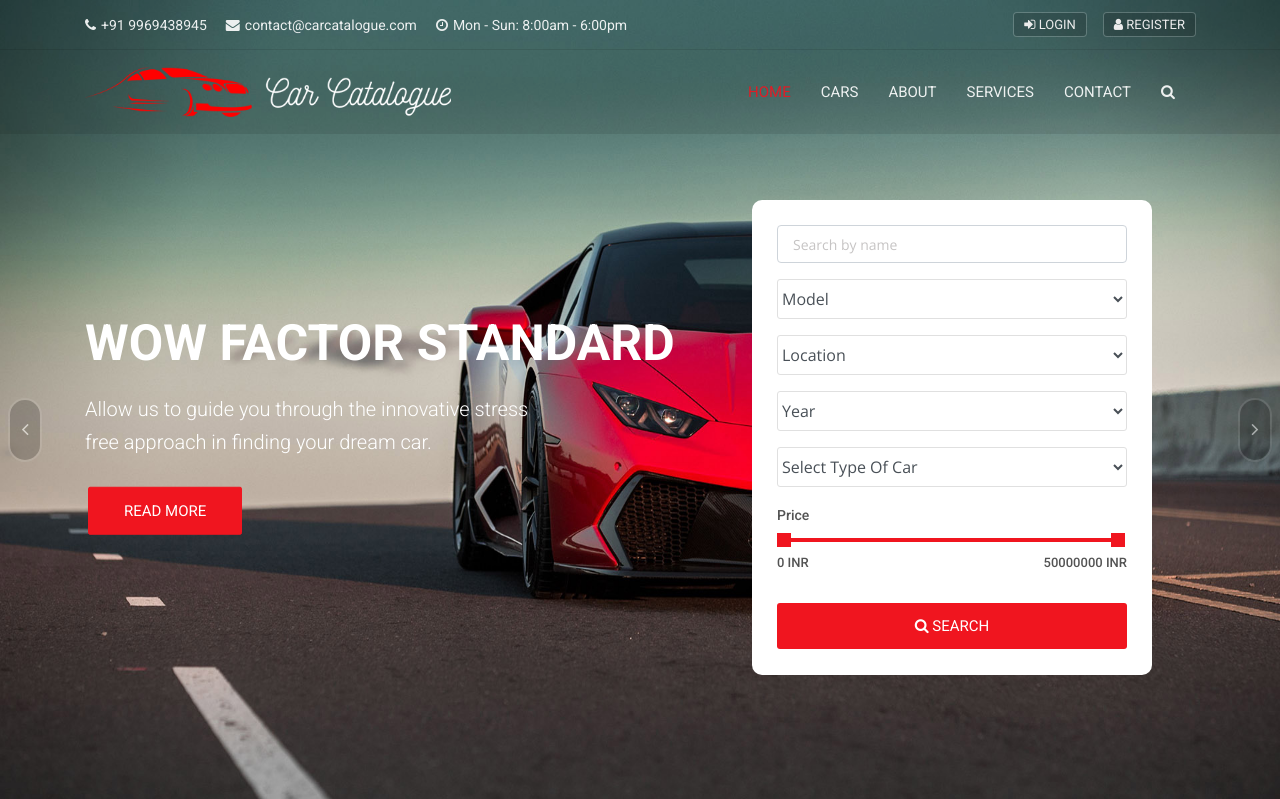
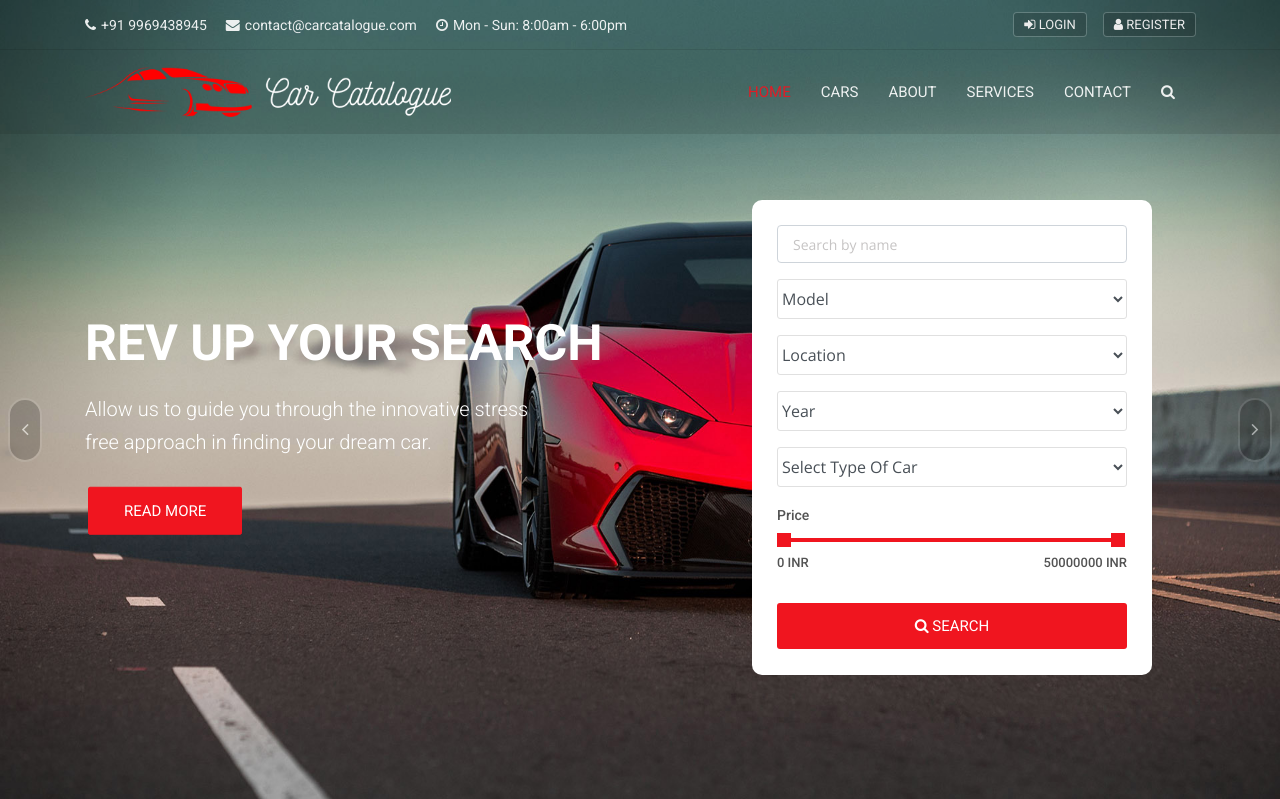
Before and after one commit to jagtap-suraj/CarCatalogue, a Django app: page / in a window 1280 px wide. Shown: the top 799 px of the page. Run offline with Django 3.2, Linux system fonts and the light colour scheme; data that the repository does not hold is empty; parts of the project's set-up code (start-up, migrations or seed data) failed here and were passed over; some libraries are stand-ins or nearby versions.

Commit message:
modified the homepage

```diff
--- a/templates/pages/home.html
+++ b/templates/pages/home.html
@@ -21,7 +21,7 @@
           alt="banner"
         />
         <div class="carousel-content container banner-info-2 bi-2 text-left">
-          <h3>Wow Factor Standard</h3>
+          <h3>Rev Up Your Search</h3>
           <h5>
             Allow us to guide you through the innovative stress<br />
             free approach in finding your dream car.
```
